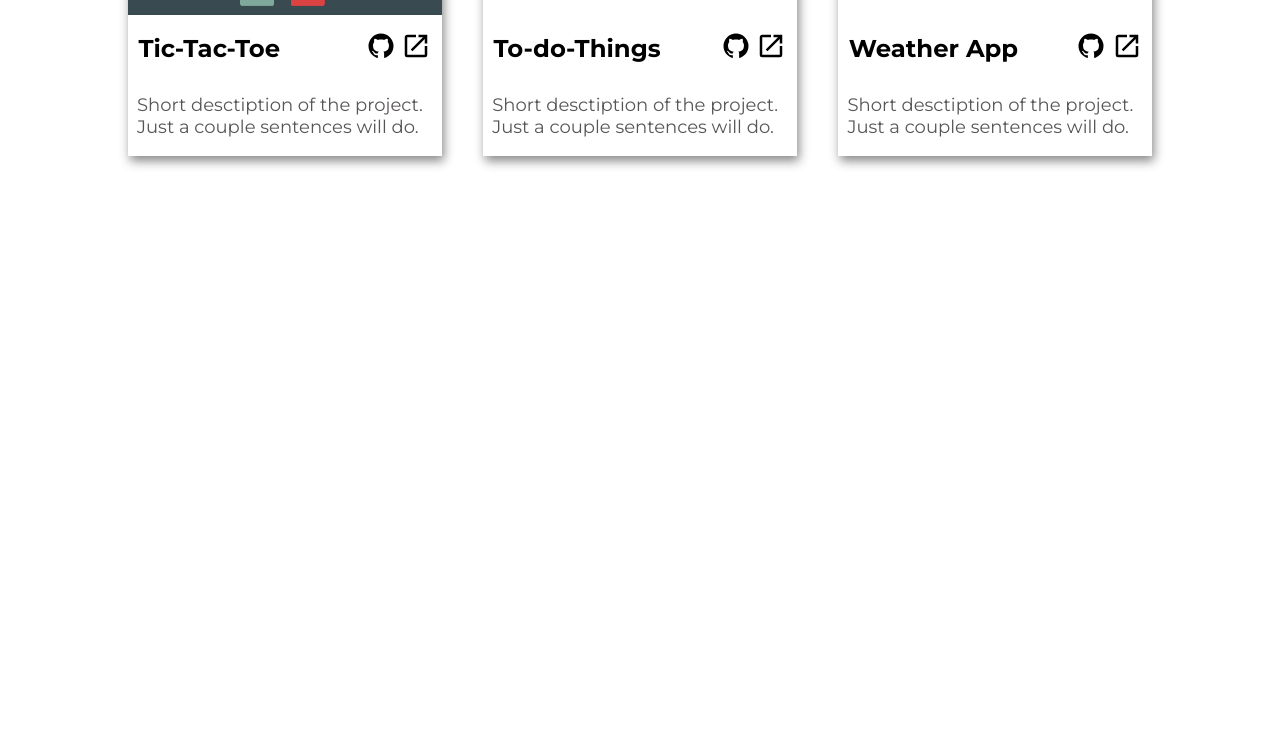
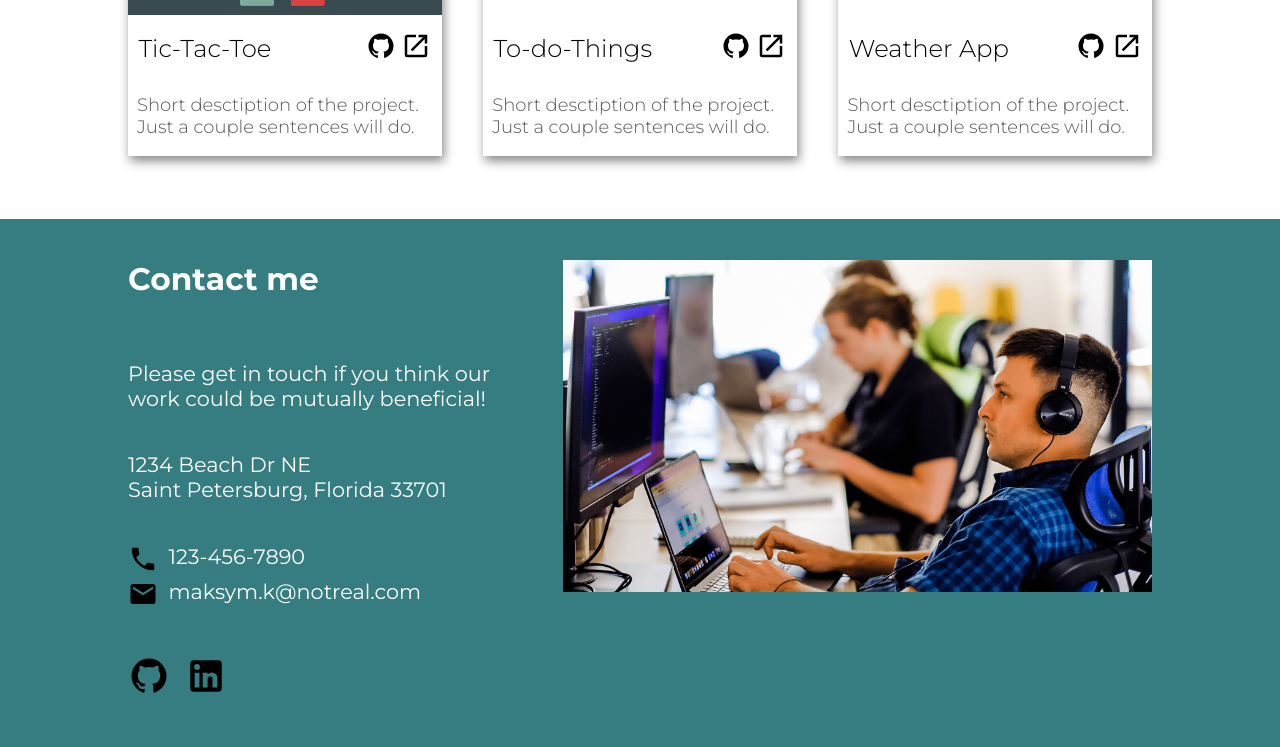
Before and after one commit to maximkwski/homepage-project, a plain HTML site: page index.html in a window 1280 px wide. Shown: the part 1310-2057 px from the top of the page. Before the commit the page ends 1533 px from the top, so only its background shows below. Drawn offline with nearby package versions, Linux system fonts and the light colour scheme.

Commit message:
add contact section

```diff
--- a/index.html
+++ b/index.html
@@ -25,6 +25,12 @@
                     engineering principles. Willing to work for a reputed organization to deliver my service up to best
                     of my capabilities.
                 </p>
+                <div class="contact-links">
+                    <a href="https://github.com/maximkwski"><img src="./assets/icons/github.svg" alt="github"
+                            class="icon"></a>
+                    <a href="https://www.linkedin.com/in/max-kryvoshlyk/" target="_blank"><img
+                            src="./assets/icons/linkedin.svg" alt="linkedin" class="icon"></a>
+                </div>
             </div>
         </div>
     </section>
@@ -144,9 +150,32 @@
         </div>
     </section>
     <section id="contact">
-        <div class="container">
-            <div class="contact__info"></div>
-            <img src="" alt="">
+        <div class="container contact__content">
+            <div class="contact__info">
+                <h2>Contact me</h2>
+                <p>Please get in touch if you think our work could be mutually beneficial!</p>
+                <p class="address">1234 Beach Dr NE </br>
+                    Saint Petersburg, Florida 33701</p>
+                <div>
+                    <div class="phone">
+                        <a href=""><img src="./assets/icons/phone.svg" alt="phone" class="icon"></a>
+                        <a href="tel:1234567890">123-456-7890</a>
+                    </div>
+                    <div class="email">
+                        <a href=""><img src="./assets/icons/email.svg" alt="email" class="icon"></a>
+                        <a href="mailto:maksym.k@notreal.com">maksym.k@notreal.com</a>
+                    </div>
+                </div>
+                <div class="contact-links">
+                    <a href="https://github.com/maximkwski" target="_blank"><img src="./assets/icons/github.svg"
+                            alt="github" class="icon"></a>
+                    <a href="https://www.linkedin.com/in/max-kryvoshlyk/" target="_blank"><img
+                            src="./assets/icons/linkedin.svg" alt="linkedin" class="icon"></a>
+                </div>
+            </div>
+            <div class="contact-img">
+                <img src="./assets/codeboxx01.png" alt="">
+            </div>
         </div>
     </section>
 </body>
--- a/style.css
+++ b/style.css
@@ -32,6 +32,11 @@ img {
 
 .icon {
     width: 30px;
+}
+
+a {
+    text-decoration: none;
+    color: white;
 }
 
 /* HEADER */
@@ -73,6 +78,10 @@ img {
     color: rgb(88, 85, 85);
 }
 
+.about__info>.contact-links {
+    text-align: right;
+}
+
 .profile__text {
     width: 100%;
     position: absolute;
@@ -89,7 +98,7 @@ img {
 /* portfolio section */
 
 #portfolio {
-    padding: 1em 0 2em;
+    padding: 1em 0 3em;
 }
 
 .porfolio__items {
@@ -114,16 +123,64 @@ img {
 }
 
 .name-links h3 {
+    font-weight: 300;
     margin: 0;
 }
 
 .item__description {
     padding: 0 0.5em;
     font-size: 1.125rem;
+    font-weight: 300;
 }
-
-
 
 .item__links {
     margin-left: auto;
 }
+
+/* contact me */
+
+#contact {
+    background-color: rgb(53, 125, 129);
+    padding: 2em 0;
+}
+
+.contact__content {
+    display: flex;
+    gap: 2em;
+}
+
+.contact__info {
+    width: 40%;
+    color: #fff;
+}
+
+.contact__info>* {
+    margin-bottom: 2em;
+}
+
+.contact__info h2 {
+    margin-top: 0;
+}
+
+.contact-img {
+    width: 60%;
+}
+
+.email,
+.phone {
+    display: flex;
+    gap: 0.5em;
+}
+
+.email img {
+    flex-shrink: 0;
+}
+
+
+.contact-links img {
+    width: 2em;
+}
+
+.contact-links a:nth-last-child(1) {
+    margin-left: 0.5em;
+}
```
Also changed, not shown: assets/codeboxx01.png (added).
